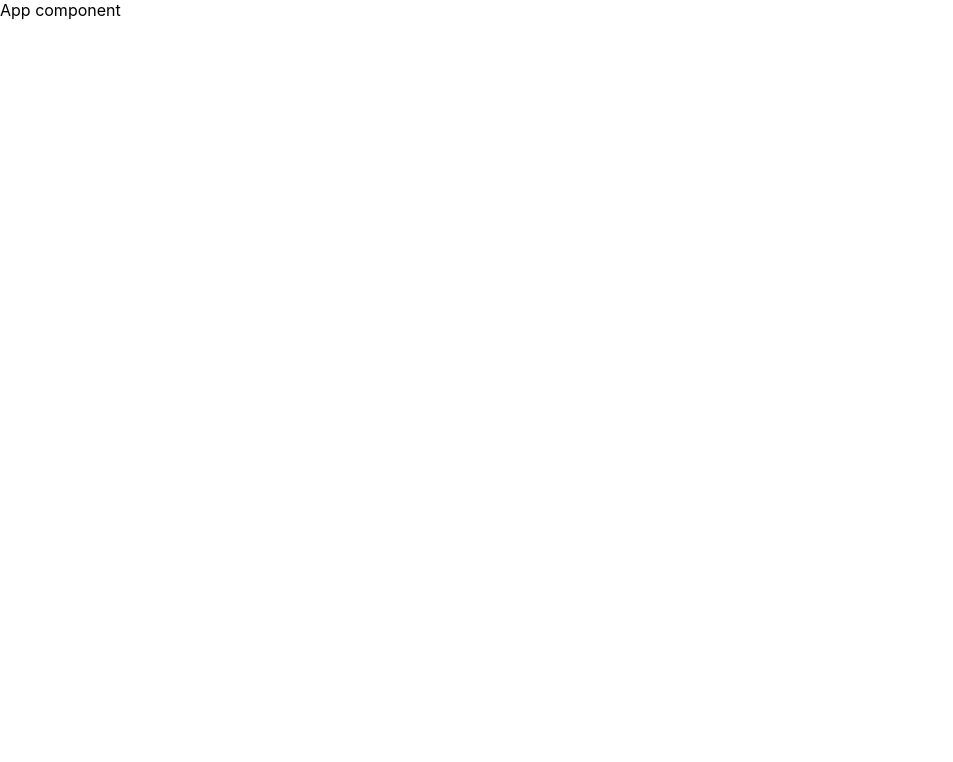
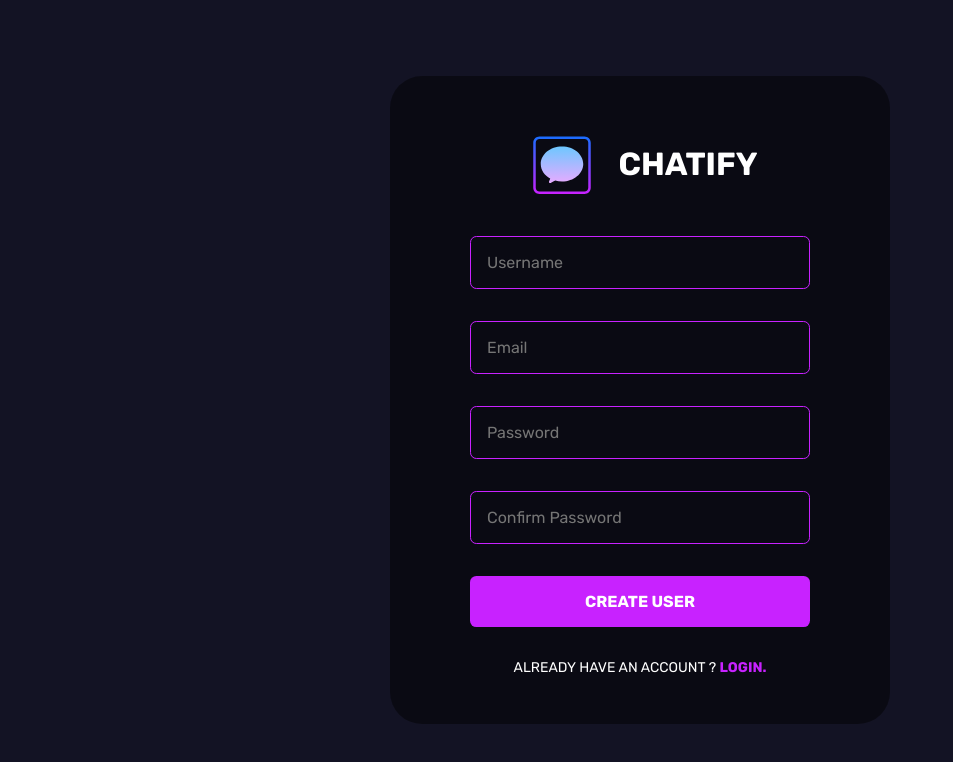
Before and after one commit to sampath-ops/Chatify, a React (Create React App) app in the folder public/: page /register in a window 1280 px wide. Shown: the top 762 px of the page, without its empty margins (0-953 px from the left). Built offline with nearby package versions, Linux system fonts and the light colour scheme.

Commit message:
Register page styles added

```diff
--- a/public/src/App.js
+++ b/public/src/App.js
@@ -1,7 +1,18 @@
+import {BrowserRouter as Router, Routes, Route} from "react-router-dom"
+import Login from "./pages/Login";
+import Register from "./pages/Register";
+import Chat from "./pages/Chat";
+
 function App() {
   return (
     <div className="App">
-     App component
+      <Router>
+        <Routes>
+          <Route path="/login" element={<Login/>}/>
+          <Route path="/register" element={<Register/>}/>
+          <Route path="/" element={<Chat/>}/>
+        </Routes>
+      </Router>
     </div>
   );
 }
--- a/public/src/index.css
+++ b/public/src/index.css
@@ -1,13 +1,19 @@
-body {
+@import url("https://fonts.googleapis.com/css2?family=Rubik:ital,wght@0,300..900;1,300..900&display=swap");
+
+* {
   margin: 0;
-  font-family: -apple-system, BlinkMacSystemFont, 'Segoe UI', 'Roboto', 'Oxygen',
-    'Ubuntu', 'Cantarell', 'Fira Sans', 'Droid Sans', 'Helvetica Neue',
-    sans-serif;
-  -webkit-font-smoothing: antialiased;
-  -moz-osx-font-smoothing: grayscale;
+  padding: 0;
+  box-sizing: border-box;
 }
 
-code {
-  font-family: source-code-pro, Menlo, Monaco, Consolas, 'Courier New',
-    monospace;
+body,
+button,
+input {
+  font-family: "Rubik", sans-serif;
 }
+
+body {
+  max-height: 100vh;
+  max-width: 100vw;
+  overflow: hidden;
+}
--- /dev/null
+++ b/public/src/pages/Chat.jsx
@@ -0,0 +1,7 @@
+const Chat = () => {
+    return (
+        <div>Chat</div>
+     );
+}
+
+export default Chat;
--- /dev/null
+++ b/public/src/pages/Login.jsx
@@ -0,0 +1,7 @@
+const Login = () => {
+    return (
+        <div>Login</div>
+     );
+}
+
+export default Login;
--- /dev/null
+++ b/public/src/pages/Register.jsx
@@ -0,0 +1,130 @@
+import styled from "styled-components"
+import { Link } from "react-router-dom";
+import logo from "../assets/logo.svg"
+
+const handleChange = (event) => {
+
+  };
+
+const handleSubmit = (event) =>{
+
+}
+const Register = () => {
+    return (
+        <>
+        <FormContainer>
+        <form action="" onSubmit={(event) => handleSubmit(event)}>
+          <div className="brand">
+            <img src={logo} alt="logo" />
+            <h1>Chatify</h1>
+          </div>
+          <input
+            type="text"
+            placeholder="Username"
+            name="username"
+            onChange={(e) => handleChange(e)}
+          />
+          <input
+            type="email"
+            placeholder="Email"
+            name="email"
+            onChange={(e) => handleChange(e)}
+          />
+          <input
+            type="password"
+            placeholder="Password"
+            name="password"
+            onChange={(e) => handleChange(e)}
+          />
+          <input
+            type="password"
+            placeholder="Confirm Password"
+            name="confirmPassword"
+            onChange={(e) => handleChange(e)}
+          />
+          <button type="submit">Create User</button>
+          <span>
+            Already have an account ? <Link to="/login">Login.</Link>
+          </span>
+        </form>
+      </FormContainer>
+        </>
+
+     );
+}
+
+export default Register;
+
+
+
+const FormContainer = styled.div`
+  height: 100vh;
+  width: 100vw;
+  display: flex;
+  flex-direction: column;
+  justify-content: center;
+  gap: 1rem;
+  align-items: center;
+  background-color: #131324;
+  .brand {
+    display: flex;
+    align-items: center;
+    gap: 1rem;
+    justify-content: center;
+    img {
+      height: 5rem;
+    }
+    h1 {
+      color: white;
+      text-transform: uppercase;
+    }
+  }
+
+  form {
+    display: flex;
+    width:500px;
+    flex-direction: column;
+    gap: 2rem;
+    background-color: #00000076;
+    border-radius: 2rem;
+    padding: 3rem 5rem;
+  }
+  input {
+    background-color: transparent;
+    padding: 1rem;
+    border: 0.1rem solid #C822FF;
+    border-radius: 0.4rem;
+    color: white;
+    width: 100%;
+    font-size: 1rem;
+    &:focus {
+      border: 0.1rem solid #E6ABFF;
+      outline: none;
+    }
+  }
+  button {
+    background-color: #C822FF;
+    color: white;
+    padding: 1rem 2rem;
+    border: none;
+    font-weight: bold;
+    cursor: pointer;
+    border-radius: 0.4rem;
+    font-size: 1rem;
+    text-transform: uppercase;
+    &:hover {
+      outline: 2px solid #E6ABFF;
+    }
+  }
+  span {
+    color: white;
+    text-transform: uppercase;
+    font-size:14px;
+    text-align:center;
+    a {
+      color: #C822FF;
+      text-decoration: none;
+      font-weight: bold;
+    }
+  }
+`;
```
Also changed, not shown: public/src/assets/logo.svg (added).
